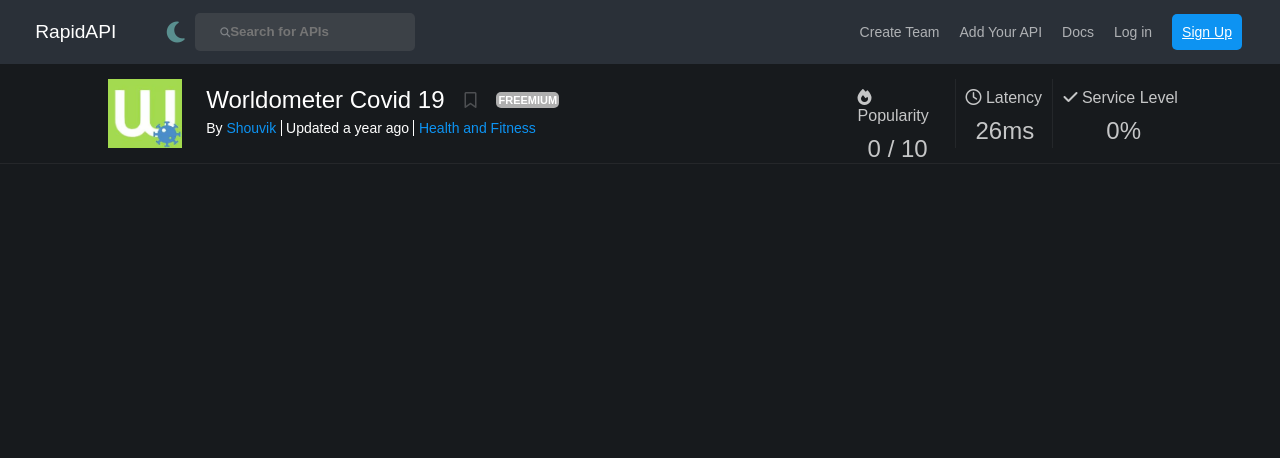
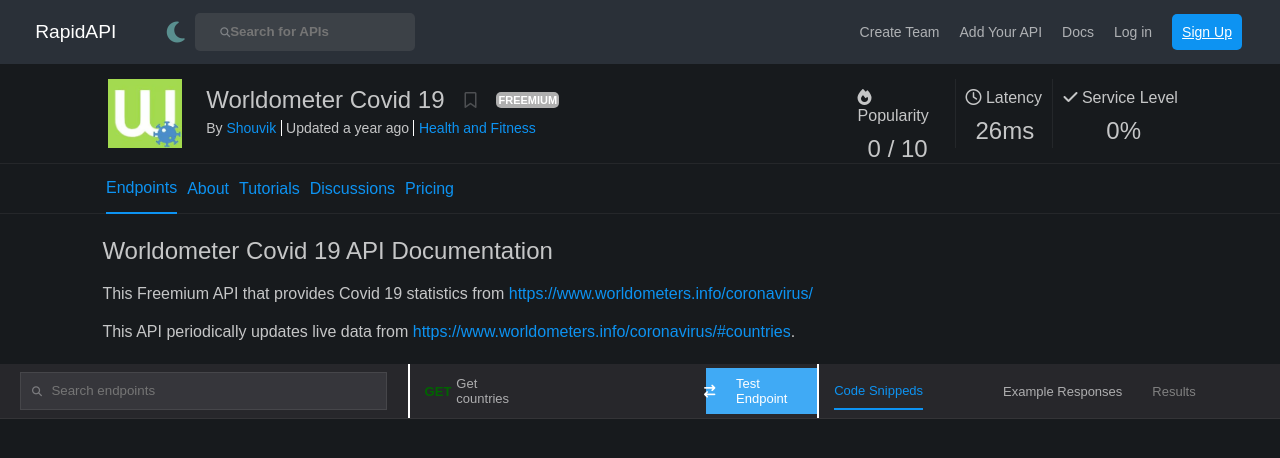
Before and after one commit to dinomujanovic/IT-camp, a plain HTML site: page HTML-CSS/vezbe/rapidapi/rapidapi.html in a window 1280 px wide. Drawn offline with Linux system fonts and the light colour scheme.

Commit message:
rapidapi main

```diff
--- a/HTML-CSS/vezbe/rapidapi/rapidapi.css
+++ b/HTML-CSS/vezbe/rapidapi/rapidapi.css
@@ -16,7 +16,8 @@
   justify-content: space-between;
   align-items: center;
   padding: 0px 30px;
-  position: static;
+  position: sticky;
+  top: 0;
 
   font-family: "Public Sans", sans-serif;
 }
@@ -125,7 +126,7 @@
 }
 .text1 span {
   font-size: x-large;
-  color: white;
+  color: rgba(255, 255, 255, 0.752);
 }
 .text1 i {
   color: rgba(255, 255, 255, 0.237);
@@ -142,15 +143,24 @@
 .text2 {
   width: 100%;
   height: 50%;
-  color: white;
+  color: rgba(255, 255, 255, 0.752);
   padding-top: 7px;
   font-size: 14px;
 }
+
 .text2 a:nth-of-type(1) {
   border-right: 1px solid white;
   padding-right: 5px;
   text-decoration: none;
   color: #0d93f2;
+}
+.text2 a:nth-of-type(1):hover {
+  color: #063b74fd;
+  text-decoration: underline;
+}
+.text2 a:nth-of-type(2):hover {
+  color: #063b74fd;
+  text-decoration: underline;
 }
 .text2 a:nth-of-type(2) {
   border-left: 1px solid white;
@@ -188,3 +198,160 @@
 .drugi3 p {
   text-align: center;
 }
+
+.header2 {
+  width: 100%;
+  height: 50px;
+  border-bottom: 1px solid rgba(255, 255, 255, 0.059);
+  display: flex;
+  align-items: center;
+  justify-content: center;
+}
+
+.links {
+  width: 85%;
+  height: 100%;
+  display: flex;
+  align-items: center;
+  gap: 10px;
+  padding-left: 10px;
+}
+
+.links a {
+  text-decoration: none;
+  color: #0d93f2;
+}
+.links a:hover {
+  color: #063b74fd;
+  text-decoration: underline;
+}
+
+.links a:nth-of-type(1) {
+  padding-top: 15px;
+  padding-bottom: 15px;
+  border-bottom: 2px solid #0d93f2;
+}
+
+.about {
+  color: rgba(255, 255, 255, 0.752);
+  height: 150px;
+  width: 92%;
+  display: flex;
+  justify-content: center;
+  align-items: flex-start;
+  flex-direction: column;
+  margin-left: 8%;
+  gap: 20px;
+}
+
+.about span:nth-of-type(1) {
+  font-size: x-large;
+}
+
+.about a {
+  text-decoration: none;
+  color: #0d93f2;
+}
+
+.about a:hover {
+  color: #063b74fd;
+  text-decoration: underline;
+}
+
+.main-header {
+  width: 100%;
+  height: 55px;
+  background-color: #27272b;
+  border-bottom: 1px solid rgba(255, 255, 255, 0.06);
+  display: flex;
+}
+
+.mainheader1 {
+  border-right: 2px solid white;
+  width: 32%;
+  display: flex;
+  justify-content: center;
+  align-items: center;
+}
+.mainheader1 input {
+  width: 90%;
+  height: 70%;
+  padding-left: 30px;
+  background-color: #36363b;
+  border: 1px solid rgba(128, 128, 128, 0.219);
+  transition: 0.3s;
+}
+.mainheader1 input:hover {
+  border-color: #0d93f2;
+  transition: 0.3s;
+}
+#lupa2 {
+  color: #ffffff58;
+  font-size: x-small;
+  position: absolute;
+  left: 32px;
+}
+.mainheader2 {
+  border-right: 2px solid white;
+  width: 32%;
+  display: flex;
+  align-items: center;
+  padding-left: 15px;
+  gap: 5px;
+  color: #ffffff9f;
+  font-size: small;
+}
+
+.mainheader2 span:nth-of-type(1) {
+  color: darkgreen;
+  font-weight: bold;
+}
+.mainheader2 span:nth-of-type(3) {
+  background-color: #40aaf5;
+  color: white;
+  margin-left: 175px;
+  padding: 8px;
+  padding-left: 30px;
+  padding-right: 10px;
+  font-size: small;
+  cursor: pointer;
+  transition: 0.5s;
+}
+.mainheader2 span:nth-of-type(3):hover {
+  background-color: #6cd3eb;
+  transition: 0.5s;
+}
+
+.mainheader2 i {
+  position: absolute;
+  left: 55%;
+  color: white;
+}
+.mainheader3 {
+  width: 36%;
+  display: flex;
+  align-items: center;
+  padding: 15px;
+  color: #ffffff9f;
+  font-size: small;
+  gap: 30px;
+}
+
+.mainheader3 span:nth-of-type(1) {
+  color: #0d93f2;
+  border-bottom: 2px solid #0d93f2;
+  padding-bottom: 10px;
+  padding-top: 10px;
+  cursor: pointer;
+}
+.mainheader3 span:nth-of-type(2) {
+  margin-left: 50px;
+  cursor: pointer;
+}
+.mainheader3 span:nth-of-type(2):hover {
+  color: #0d93f2;
+}
+.mainheader3 span:nth-of-type(3) {
+  color: grey;
+  cursor: not-allowed;
+}
--- a/HTML-CSS/vezbe/rapidapi/rapidapi.html
+++ b/HTML-CSS/vezbe/rapidapi/rapidapi.html
@@ -78,5 +78,56 @@
         </div>
       </div>
     </div>
+    <div class="header2">
+      <div class="links">
+        <a href="https://rapidapi.com/Shouvik/api/worldometer-covid-19/"
+          >Endpoints</a
+        >
+        <a href="https://rapidapi.com/Shouvik/api/worldometer-covid-19/"
+          >About</a
+        >
+        <a href="https://rapidapi.com/Shouvik/api/worldometer-covid-19/"
+          >Tutorials</a
+        >
+        <a href="https://rapidapi.com/Shouvik/api/worldometer-covid-19/"
+          >Discussions</a
+        >
+        <a href="https://rapidapi.com/Shouvik/api/worldometer-covid-19/"
+          >Pricing</a
+        >
+      </div>
+    </div>
+    <div class="about">
+      <span>Worldometer Covid 19 API Documentation</span>
+      <span
+        >This Freemium API that provides Covid 19 statistics from
+        <a href="https://www.worldometers.info/coronavirus/"
+          >https://www.worldometers.info/coronavirus/</a
+        ></span
+      >
+      <span
+        >This API periodically updates live data from
+        <a href="https://www.worldometers.info/coronavirus/#countries"
+          >https://www.worldometers.info/coronavirus/#countries</a
+        >.</span
+      >
+    </div>
+    <div class="main-header">
+      <div class="mainheader1">
+        <input type="text" placeholder="Search endpoints" />
+        <i class="fa-solid fa-magnifying-glass" id="lupa2"></i>
+      </div>
+      <div class="mainheader2">
+        <span>GET</span>
+        <span>Get countries</span>
+        <span>Test Endpoint</span>
+        <i class="fa-solid fa-arrow-right-arrow-left"></i>
+      </div>
+      <div class="mainheader3">
+        <span>Code Snippeds</span>
+        <span>Example Responses</span>
+        <span>Results</span>
+      </div>
+    </div>
   </body>
 </html>
```
